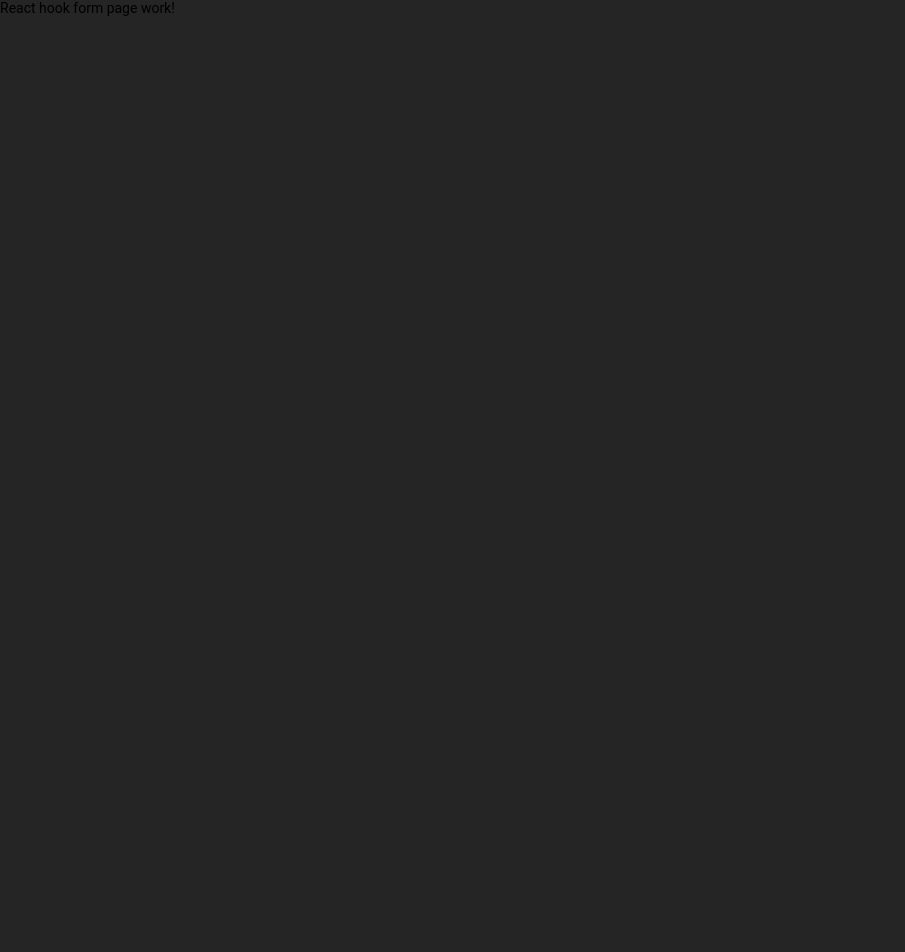
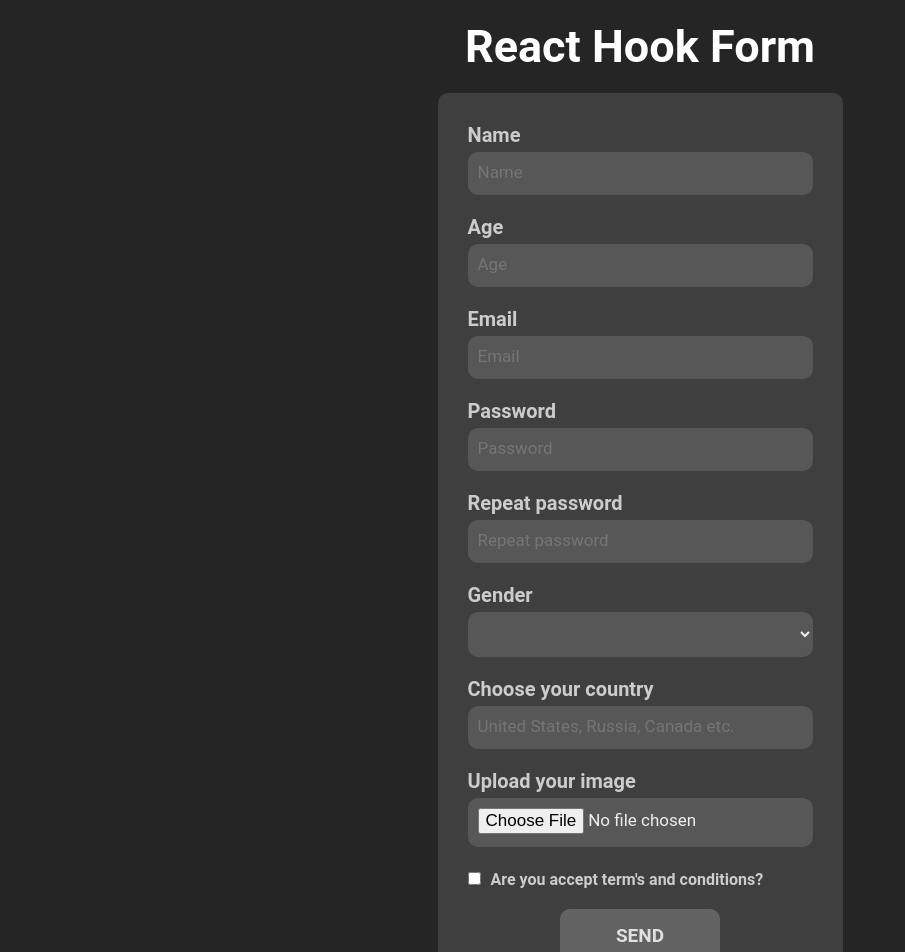
Before and after one commit to anatonokao/react, a React (Vite) app: page /react-hook-form in a window 1280 px wide. Shown: the top 952 px of the page, without its empty margins (0-905 px from the left). Before the commit the page ends 800 px from the top, so only its background shows below. Built offline with nearby package versions, Linux system fonts and the light colour scheme.

Commit message:
feat: create layout for react hook form component, implement basic validation

```diff
--- /dev/null
+++ b/src/components/ReactHookForm/ReactHookForm.tsx
@@ -0,0 +1,141 @@
+import React from 'react';
+import styles from '../UncontrolledForm/UncontrolledForm.module.css';
+import { SubmitHandler, useForm } from 'react-hook-form';
+import { yupResolver } from '@hookform/resolvers/yup';
+import { FormSchema } from '../../utils/yup/yup';
+
+interface IFormFields {
+  name: string
+  age: number
+  email: string
+  password: string
+  repeatPassword: string
+  gender: string
+  country: string
+  image: FileList
+  t_and_c: boolean
+}
+
+const ReactHookForm = () => {
+  const {
+    register,
+    handleSubmit,
+    formState: { errors },
+  } = useForm<IFormFields>({ mode: 'all', resolver: yupResolver(FormSchema) });
+  const onSubmit: SubmitHandler<IFormFields> = (data) => {
+    const FR = new FileReader();
+    FR.readAsDataURL(data.image[0]);
+    FR.onloadend = () => console.log(FR.result, data);
+  };
+
+  return (
+    <div>
+      <form className={styles.form} onSubmit={handleSubmit(onSubmit)}>
+        <label className={styles.label}>
+          Name
+          <input
+            type='text'
+            placeholder='Name'
+            {...register('name')}
+            className={errors.name && styles.invalidField}
+          />
+          <div className={styles.error}>{errors.name?.message}</div>
+        </label>
+
+        <label className={styles.label}>
+          Age
+          <input
+            type='number'
+            placeholder='Age'
+            {...register('age')}
+            className={errors.age && styles.invalidField}
+          />
+          <div className={styles.error}>{errors.age?.message}</div>
+        </label>
+
+        <label className={styles.label}>
+          Email
+          <input
+            type='text'
+            placeholder='Email'
+            {...register('email')}
+            className={errors.email && styles.invalidField}
+          />
+          <div className={styles.error}>{errors.email?.message}</div>
+        </label>
+
+        <label className={styles.label}>
+          Password
+          <input
+            type='password'
+            placeholder='Password'
+            {...register('password')}
+            className={errors.password && styles.invalidField}
+          />
+          <div className={styles.error}>{errors.password?.message}</div>
+        </label>
+
+        <label className={styles.label}>
+          Repeat password
+          <input
+            type='password'
+            placeholder='Repeat password'
+            {...register('repeatPassword')}
+            className={errors.repeatPassword && styles.invalidField}
+          />
+          <div className={styles.error}>{errors.repeatPassword?.message}</div>
+        </label>
+
+        <label className={styles.label}>
+          Gender
+          <select
+            className={styles.selectGender + ' ' + (errors.gender && styles.invalidField)}
+            size={1}
+            {...register('gender')}
+            defaultValue={''}
+          >
+            <option value='' disabled hidden></option>
+            <option value='male'>male</option>
+            <option value='female'>female</option>
+          </select>
+          <div className={styles.error}>{errors.gender?.message}</div>
+        </label>
+
+        <label className={styles.label}>
+          Choose your country
+          <input
+            type='search'
+            placeholder={'United States, Russia, Canada etc.'}
+            {...register('country')}
+            className={errors.country && styles.invalidField}
+          />
+          <div className={styles.error}>{errors.country?.message}</div>
+        </label>
+
+        <label className={styles.label}>
+          Upload your image
+          <input
+            type='file'
+            {...register('image')}
+            className={errors.image && styles.invalidField}
+          />
+          <div className={styles.error}>{errors.image?.message}</div>
+        </label>
+
+        <label className={`${styles.label} ${styles.t_and_c}`}>
+          <input
+            type='checkbox'
+            {...register('t_and_c')}
+            className={errors.t_and_c && styles.invalidField}
+          />
+          Are you accept term&apos;s and conditions?
+          <div className={styles.error}>{errors.t_and_c?.message}</div>
+        </label>
+
+        <button className={styles.actionBtn}>Send</button>
+      </form>
+    </div>
+  );
+};
+
+export default ReactHookForm;
--- a/src/components/UncontrolledForm/UncontrolledForm.module.css
+++ b/src/components/UncontrolledForm/UncontrolledForm.module.css
@@ -6,14 +6,28 @@
     border-radius: 10px;
 }
 
+.label {
+    display: flex;
+    flex-direction: column;
+    font-size: 20px;
+    font-weight: 600;
+    line-height: normal;
+    color: #cccccc;
+    position: relative;
+    margin-bottom: 20px;
+}
+
 input, .selectGender {
     padding: 10px;
     font-size: 17px;
+    font-weight: 400;
     border-radius: 10px;
     background-color: #575757;
     color: #eeeeee;
     transition: all .3s ease;
-    margin: 5px 0 10px 0;
+    margin: 5px 0 0;
+    transition: all .3s ease;
+    border-bottom: 3px solid transparent;
 }
 
 input:focus {
@@ -21,22 +35,11 @@ input:focus {
     background-color: #d9d9d9;
 }
 
-
-.label {
-    font-size: 20px;
-    font-weight: 600;
-    line-height: normal;
-    color: #cccccc;
-}
-
-.t_and_c_container {
+.t_and_c {
     display: flex;
-    align-items: center;
+    flex-direction: row;
+    align-items: baseline;
     gap: 10px;
-    margin: 20px 0;
-}
-
-.t_and_c_container label {
     line-height: normal;
     font-size: 16px;
 }
@@ -52,3 +55,18 @@ input:focus {
     background-color: #626262;
     margin: 0 auto;
 }
+
+.invalidField {
+    border-bottom: 3px solid #ff5f5f;
+}
+
+.error {
+    bottom: 0;
+    line-height: normal;
+    transform: translateY(120%);
+    position: absolute;
+    font-size: 14px;
+    font-weight: 200;
+    padding-left: 10px;
+    color: #f55555;
+}
--- a/src/components/UncontrolledForm/UncontrolledForm.tsx
+++ b/src/components/UncontrolledForm/UncontrolledForm.tsx
@@ -1,28 +1,64 @@
-import React from 'react';
+import React, { FormEvent } from 'react';
 import styles from './UncontrolledForm.module.css';
+import { FormSchema } from '../../utils/yup/yup';
+
+interface FormElements extends HTMLFormControlsCollection {
+  name: HTMLInputElement
+  age: HTMLInputElement
+  email: HTMLInputElement
+  password: HTMLInputElement
+  repeatPassword: HTMLInputElement
+  gender: HTMLInputElement
+  country: HTMLInputElement
+  image: HTMLInputElement
+  t_and_c: HTMLInputElement
+}
 
 const UncontrolledForm = () => {
+  const serializeForm = (inputs: FormElements) => {
+    const res: { [key: string]: string | boolean } = {};
+    for (const input of inputs) {
+      const formInput = input as HTMLInputElement;
+      if (formInput.name) {
+        if (formInput.type === 'checkbox') res[formInput.name] = formInput.checked;
+        else res[formInput.name] = formInput.value;
+      }
+    }
+    return res;
+  };
+
+  const onSubmitForm = (e: FormEvent<HTMLFormElement>) => {
+    e.preventDefault();
+    const formData = serializeForm(e.currentTarget.elements as FormElements);
+    try {
+      FormSchema.validateSync(formData, { abortEarly: false });
+      console.log(formData);
+    } catch (err) {
+      console.log(err.inner);
+    }
+  };
+
   return (
-    <form className={styles.form}>
+    <form className={styles.form} onSubmit={onSubmitForm}>
       <label htmlFor='name' className={styles.label}>
         Name
       </label>
-      <input type='text' name='name' id='name' required={true} placeholder='Name' />
+      <input type='text' name='name' id='name' placeholder='Name' />
 
       <label htmlFor='age' className={styles.label}>
         Age
       </label>
-      <input type='number' name='age' id='age' required={true} placeholder='Age' />
+      <input type='number' name='age' id='age' placeholder='Age' />
 
       <label htmlFor='email' className={styles.label}>
         Email
       </label>
-      <input type='text' name='email' id='email' required={true} placeholder='Email' />
+      <input type='text' name='email' id='email' placeholder='Email' />
 
       <label htmlFor='password' className={styles.label}>
         Password
       </label>
-      <input type='password' name='password' id='password' required={true} placeholder='Password' />
+      <input type='password' name='password' id='password' placeholder='Password' />
 
       <label htmlFor='repeatPassword' className={styles.label}>
         Repeat password
@@ -31,7 +67,6 @@ const UncontrolledForm = () => {
         type='password'
         name='repeatPassword'
         id='repeatPassword'
-        required={true}
         placeholder='Repeat password'
       />
 
@@ -50,17 +85,16 @@ const UncontrolledForm = () => {
         type='search'
         name='country'
         id='country'
-        required={true}
         placeholder={'United States, Russia, Canada etc.'}
       />
 
       <label htmlFor='image' className={styles.label}>
         Upload your image
       </label>
-      <input type='file' name='image' id='image' required={true} />
+      <input type='file' name='image' id='image' />
 
       <div className={styles.t_and_c_container}>
-        <input type='checkbox' name='t_and_c' id='t_and_c' required={true} />
+        <input type='checkbox' name='t_and_c' id='t_and_c' />
         <label htmlFor='t_and_c' className={styles.label}>
           Are you accept term&apos;s and conditions?
         </label>
--- /dev/null
+++ b/src/pages/ReactHookForm/ReactHookFormPage.module.css
@@ -0,0 +1,15 @@
+.page {
+    display: flex;
+    flex-direction: column;
+    width: 100%;
+    height: 100%;
+    align-items: center;
+    padding: 0 20px;
+}
+
+h1 {
+    color: white;
+    font-size: 45px;
+    font-weight: 700;
+    padding: 20px;
+}
--- a/src/pages/ReactHookForm/ReactHookFormPage.tsx
+++ b/src/pages/ReactHookForm/ReactHookFormPage.tsx
@@ -1,7 +1,14 @@
 import React from 'react';
+import ReactHookForm from '../../components/ReactHookForm/ReactHookForm';
+import styles from './ReactHookFormPage.module.css';
 
 const ReactHookFormPage = () => {
-  return <div>React hook form page work!</div>;
+  return (
+    <div className={styles.page}>
+      <h1>React Hook Form</h1>
+      <ReactHookForm />
+    </div>
+  );
 };
 
 export default ReactHookFormPage;
--- /dev/null
+++ b/src/utils/yup/yup.ts
@@ -0,0 +1,39 @@
+import * as yup from 'yup';
+import { ref } from 'yup';
+
+export const FormSchema = yup.object({
+  name: yup
+    .string()
+    .required('This field is required')
+    .test(
+      'capitalize',
+      'First letter must be in uppercase',
+      (val) => !!val && val[0] === val[0].toUpperCase(),
+    ),
+  age: yup
+    .number()
+    .required()
+    .integer('Incorrect age')
+    .min(1, 'Incorrect age')
+    .typeError('This field is required'),
+  email: yup.string().required('This field is required').email('Incorrect email'),
+  password: yup.string().required('This field is required').nonNullable(),
+  repeatPassword: yup
+    .string()
+    .required('This field is required')
+    .oneOf([ref('password')], 'Both password will be equal'),
+  // .when('password'),
+  gender: yup.string().required('This field is required').nonNullable(),
+  country: yup.string().required('This field is required'),
+  image: yup
+    .mixed<FileList>()
+    .required()
+    .test('required', 'Image is required', (value) => value.length > 0)
+    .test('fileSize', 'File size is too large', (value) => {
+      return !!value.length && value[0].size <= 5242880;
+    })
+    .test('fileType', 'Unsupported File Format', (value) => {
+      return !!value.length && ['image/jpeg', 'image/png', 'image/jpg'].includes(value[0].type);
+    }),
+  t_and_c: yup.boolean().required().oneOf([true], "You need accept term's and conditions"),
+});
```
